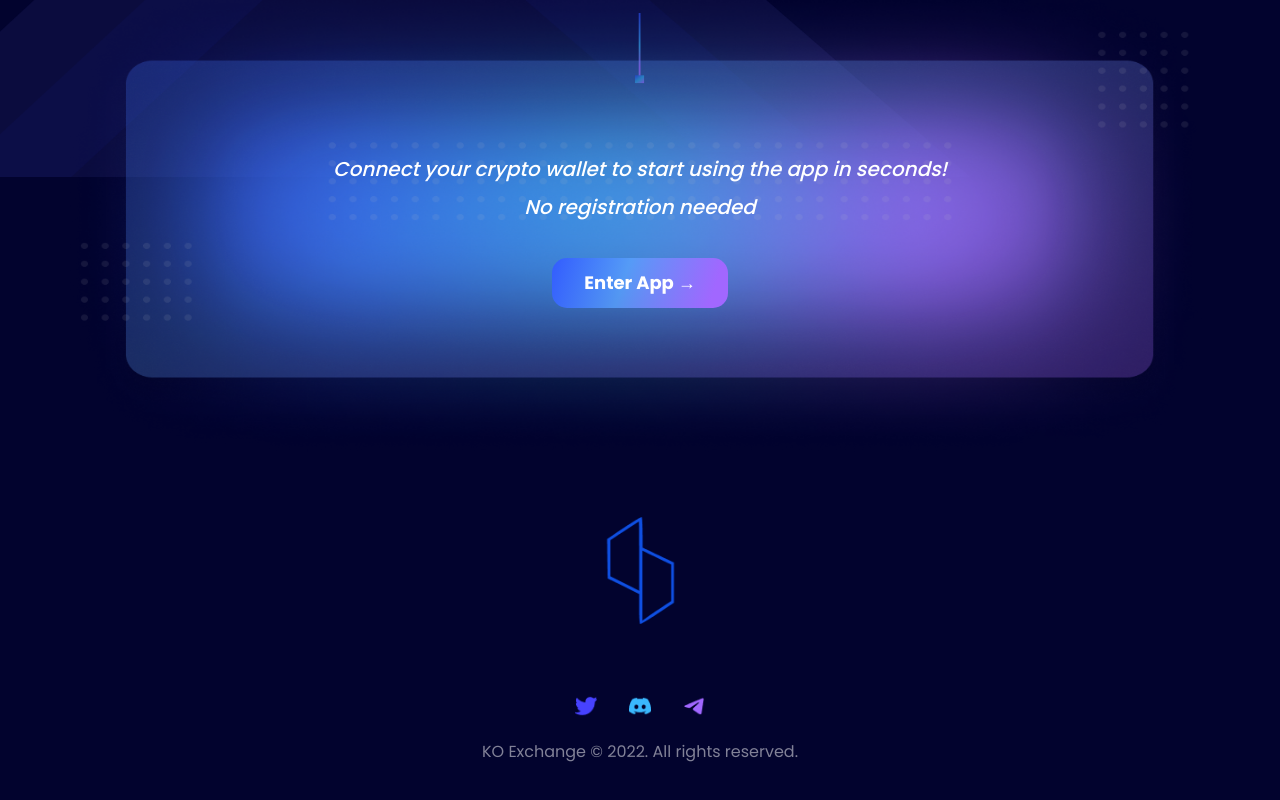
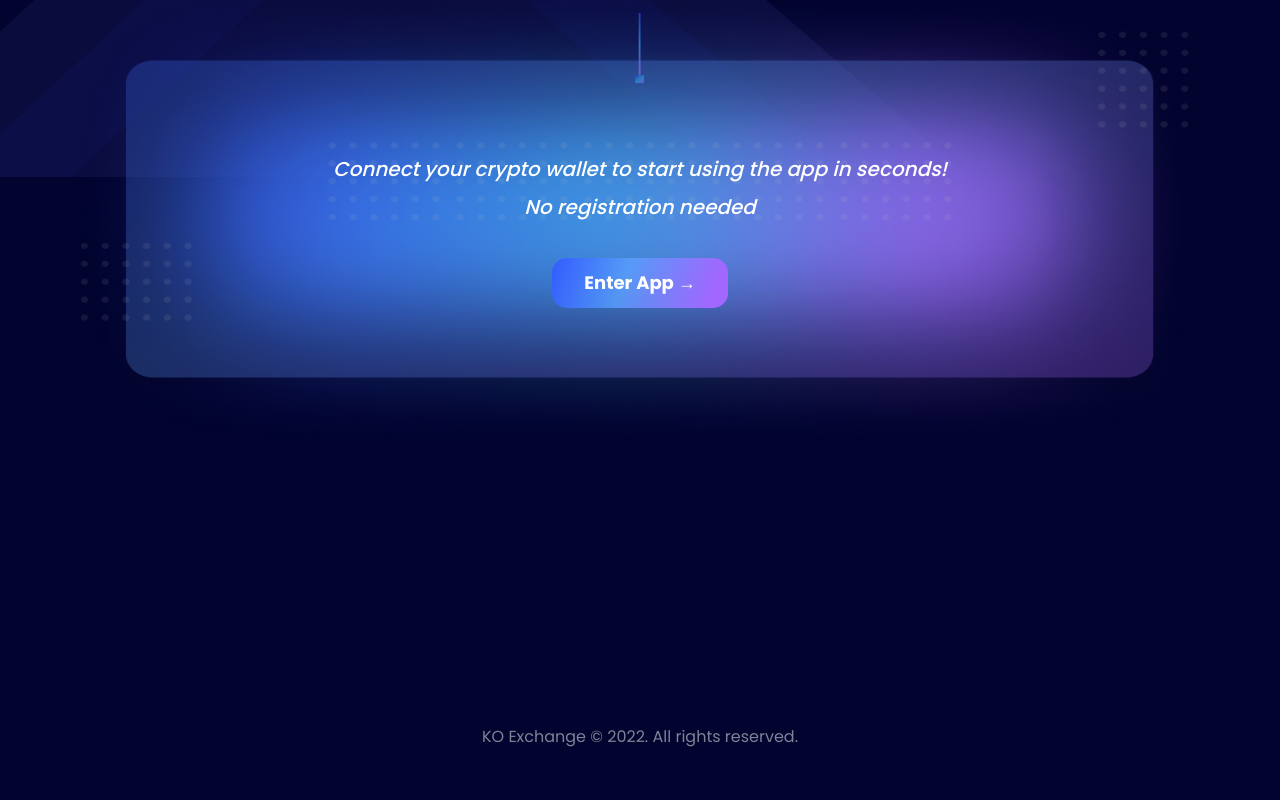
Before and after one commit to pairswap/landing-page, a website: page public/index.html in a window 1280 px wide. Shown: the part 2603-3403 px from the top of the page. Drawn offline with Linux system fonts and the light colour scheme.

Commit message:
fix: remove sisu links

```diff
--- a/public/css/style.css
+++ b/public/css/style.css
@@ -120,10 +120,6 @@ a {
   border-radius: 15px;
   background-color: transparent;
   color: #5b56ff;
-}
-
-.main {
-  margin-bottom: -16rem;
 }
 
 .intro {
@@ -287,25 +283,6 @@ a {
   text-align: center;
 }
 
-.footer__logo {
-  margin-top: 4rem;
-  margin-bottom: 4rem;
-  width: 107px;
-  height: 107px;
-}
-
-.social-network {
-  display: flex;
-  justify-content: center;
-  align-items: center;
-  column-gap: 2rem;
-}
-
-.social-network__img {
-  width: 22px;
-  height: 22px;
-}
-
 .copyright {
   font-size: 16px;
   line-height: 24px;
--- a/public/index.html
+++ b/public/index.html
@@ -154,32 +154,6 @@
       </section>
     </main>
     <footer class="footer">
-      <a href="/">
-        <img src="images/sisu.png" alt="sisu" class="footer__logo" />
-      </a>
-      <section class="social-network">
-        <a href="https://twitter.com/sisunetwork">
-          <img
-            src="images/twitter.png"
-            alt="twitter"
-            class="social-network__img"
-          />
-        </a>
-        <a href="https://discord.com/invite/wy7QSEdM">
-          <img
-            src="images/discord.png"
-            alt="discord"
-            class="social-network__img"
-          />
-        </a>
-        <a>
-          <img
-            src="images/telegram.png"
-            alt="telegram"
-            class="social-network__img"
-          />
-        </a>
-      </section>
       <p id="copyright" class="copyright"></p>
     </footer>
 
```
